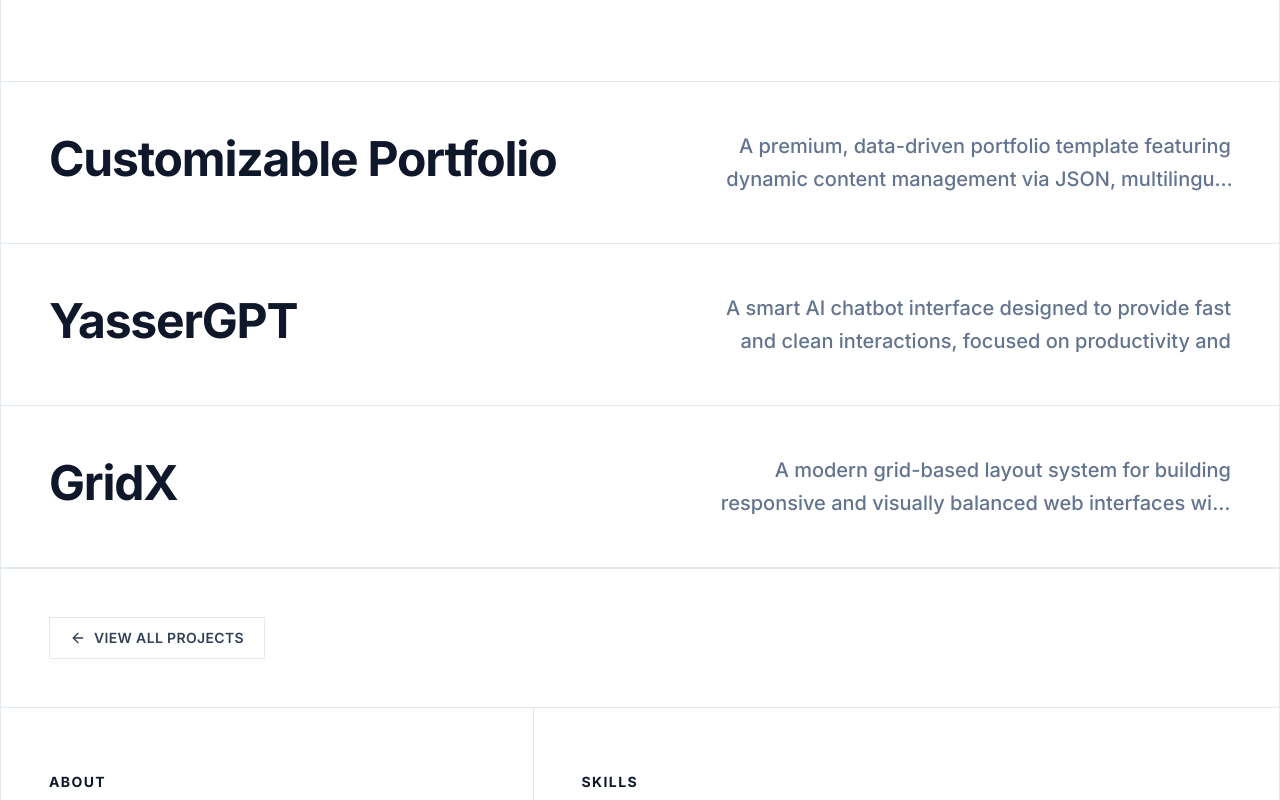
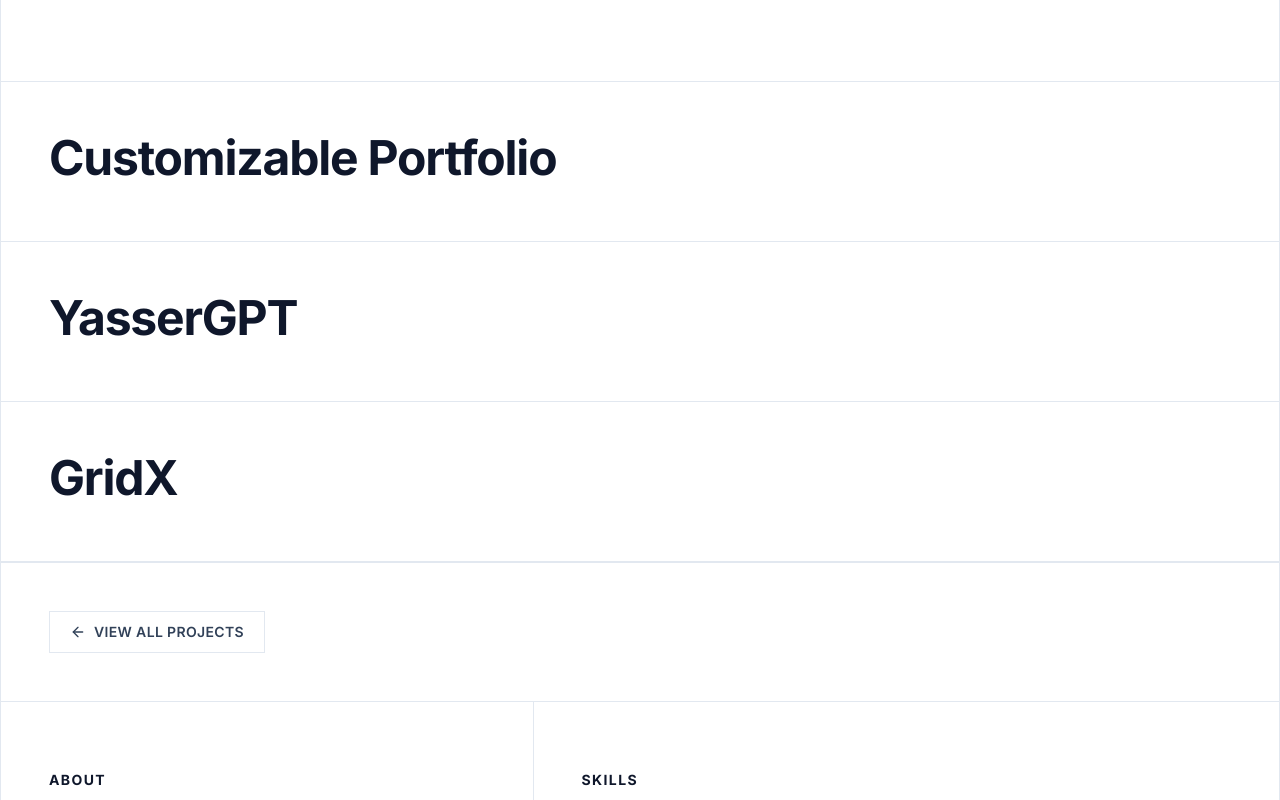
Before and after one commit to yasser8111/Portfolio, a React (Vite) app: page / in a window 1280 px wide. Shown: the part 940-1740 px from the top of the page. Built offline with nearby package versions, Linux system fonts and the light colour scheme.

Commit message:
Fix: Smooth scrolling, language persistence, and project image synchronization

```diff
--- a/package.json
+++ b/package.json
@@ -14,6 +14,7 @@
     "@lottiefiles/dotlottie-react": "^0.19.0",
     "@tailwindcss/vite": "^4.2.2",
     "gsap": "^3.15.0",
+    "lenis": "^1.3.23",
     "lucide-react": "^1.8.0",
     "ogl": "^1.0.11",
     "postprocessing": "^6.39.1",
--- a/src/App.jsx
+++ b/src/App.jsx
@@ -1,6 +1,8 @@
 import React, { useState, Suspense, lazy, useEffect } from "react";
 import { BrowserRouter, Routes, Route, useNavigate, useParams, useLocation } from "react-router-dom";
 import portfolioData from "./data.json";
+import Footer from "./components/Footer";
+import SmoothScroll from "./components/SmoothScroll";
 import Preloader from "./components/Preloader";
 import { createSlug } from "./lib/utils";
 
@@ -46,7 +48,13 @@ const ScrollToTop = () => {
 };
 
 export default function App() {
-  const [lang, setLang] = useState(portfolioData.lang || "en");
+  const [lang, setLang] = useState(() => {
+    return localStorage.getItem("portfolio_lang") || portfolioData.lang || "en";
+  });
+
+  useEffect(() => {
+    localStorage.setItem("portfolio_lang", lang);
+  }, [lang]);
   const {
     personal,
     hero,
@@ -87,6 +95,7 @@ export default function App() {
   };
 
   return (
+    <SmoothScroll>
       <BrowserRouter>
         <ScrollToTop />
         <div
@@ -150,5 +159,6 @@ export default function App() {
           </Suspense>
         </div>
       </BrowserRouter>
+    </SmoothScroll>
   );
 }
--- a/src/components/ProjectHoverSection.jsx
+++ b/src/components/ProjectHoverSection.jsx
@@ -93,11 +93,7 @@ const ProjectHoverSection = ({
                   {project.title}
                 </TextBlock>
               </h2>
-              <div className="flex flex-col md:items-end text-start md:text-right max-w-lg">
-                <p className="text-lg md:text-xl text-slate-500 font-medium leading-relaxed line-clamp-2">
-                  {project.desc}
-                </p>
-              </div>
+
             </Link>
           ))}
           <div className="w-full h-px bg-slate-200" />
--- /dev/null
+++ b/src/components/SmoothScroll.jsx
@@ -0,0 +1,44 @@
+'use client';
+
+import { useEffect, useRef } from 'react';
+import Lenis from 'lenis';
+import { gsap } from 'gsap';
+import { ScrollTrigger } from 'gsap/ScrollTrigger';
+
+export default function SmoothScroll({ children }) {
+  const lenisRef = useRef(null);
+
+  useEffect(() => {
+    // Initialize Lenis
+    const lenis = new Lenis({
+      duration: 1.5,
+      easing: (t) => Math.min(1, 1.001 - Math.pow(2, -10 * t)),
+      orientation: 'vertical',
+      gestureOrientation: 'vertical',
+      smoothWheel: true,
+      wheelMultiplier: 1,
+      touchMultiplier: 2,
+      infinite: false,
+    });
+
+    lenisRef.current = lenis;
+
+    // Connect Lenis to GSAP ScrollTrigger
+    lenis.on('scroll', ScrollTrigger.update);
+
+    gsap.ticker.add((time) => {
+      lenis.raf(time * 1000);
+    });
+
+    gsap.ticker.lagSmoothing(0);
+
+    return () => {
+      lenis.destroy();
+      gsap.ticker.remove((time) => {
+        lenis.raf(time * 1000);
+      });
+    };
+  }, []);
+
+  return <>{children}</>;
+}
--- a/src/data.json
+++ b/src/data.json
@@ -167,27 +167,35 @@
         "tech": "React / Vite / Tailwind CSS / JSON Architecture",
         "desc": "قالب معرض أعمال احترافي يدار بالكامل عبر البيانات، يتميز بسهولة تخصيص المحتوى عبر ملف JSON، دعم كامل للغتين (عربي/إنجليزي)، وتصميم عصري مع حركات تفاعلية سلسة.",
         "year": "2026",
-        "image": "https://bfpjacqkzxjirhoqpsmy.supabase.co/storage/v1/object/public/imges/image.png",
+        "image": "https://bfpjacqkzxjirhoqpsmy.supabase.co/storage/v1/object/public/imges/protfolio.png",
         "demoUrl": "https://ysr811.vercel.app/",
         "repoUrl": "https://github.com/yasser8111/Customizable-Portfolio"
       },
       {
-        "title": "Portify",
-        "tech": "React / AI Integration",
-        "desc": "أداة تجريبية تنشئ مواقع محافظ شخصية تلقائيًا باستخدام تخطيطات مسبقة ومحتوى مُولد بالذكاء الاصطناعي.",
+        "title": "YasserGPT",
+        "tech": "React / OpenAI API",
+        "desc": "واجهة دردشة ذكية تعتمد على الذكاء الاصطناعي، مصممة لتقديم تفاعلات سريعة ونظيفة، مع التركيز على الإنتاجية وتجربة مستخدم بسيطة.",
         "year": "2026",
-        "image": "https://bfpjacqkzxjirhoqpsmy.supabase.co/storage/v1/object/public/imges/image.png",
-        "demoUrl": "#",
-        "repoUrl": "#"
+        "image": "https://bfpjacqkzxjirhoqpsmy.supabase.co/storage/v1/object/public/imges/yasserGPT.png",
+        "demoUrl": "https://ysrgpt.vercel.app",
+        "repoUrl": "https://github.com/yasser8111/yasserGPT"
       },
       {
-        "title": "FPS Game Prototype",
-        "tech": "Godot / GDScript",
-        "desc": "نموذج أولي للعبة تصويب من منظور الشخص الأول يركز على الحركة، آليات إطلاق النار، وتجربة لعب سلسة.",
-        "year": "2025",
-        "image": "https://images.unsplash.com/photo-1618477247222-ac60c9020460?q=80&w=2070&auto=format&fit=crop",
-        "demoUrl": "#",
-        "repoUrl": "#"
+        "title": "GridX",
+        "tech": "HTML / CSS / JavaScript",
+        "desc": "نظام تخطيط شبكي حديث لبناء واجهات ويب متجاوبة ومتوازنة بصرياً مع نهج تصميم بسيط.",
+        "year": "2026",
+        "image": "https://bfpjacqkzxjirhoqpsmy.supabase.co/storage/v1/object/public/imges/gridX.png",
+        "demoUrl": "https://gridx811.vercel.app",
+        "repoUrl": "https://github.com/yasser8111/GridX"
+      },
+      {
+        "title": "ControlTap",
+        "tech": "JavaScript / Chrome Extension",
+        "desc": "إضافة للمتصفح تعزز تحكم المستخدم وإنتاجيته من خلال تبسيط إدارة التبويبات وتوفير إجراءات وصول سريع.",
+        "year": "2026",
+        "image": "https://bfpjacqkzxjirhoqpsmy.supabase.co/storage/v1/object/public/imges/controlTap.png",
+        "repoUrl": "https://github.com/yasser8111/ControlTap-Beta"
       }
     ],
     "expertise": [
--- a/src/index.css
+++ b/src/index.css
@@ -1,5 +1,26 @@
 @import url("https://fonts.googleapis.com/css2?family=Inter:wght@300;400;500;600;700&family=Cairo:wght@300;400;500;600;700;800&family=IBM+Plex+Sans+Arabic:wght@300;400;500;600;700&display=swap");
 @import "tailwindcss";
+
+html.lenis,
+html.lenis body {
+  height: auto;
+}
+
+.lenis.lenis-smooth {
+  scroll-behavior: auto !important;
+}
+
+.lenis.lenis-smooth [data-lenis-prevent] {
+  overscroll-behavior: contain;
+}
+
+.lenis.lenis-stopped {
+  overflow: hidden;
+}
+
+.lenis.lenis-scrolling iframe {
+  pointer-events: none;
+}
 
 @theme {
   --font-sans:
--- a/src/pages/HomePage.jsx
+++ b/src/pages/HomePage.jsx
@@ -147,7 +147,9 @@ const HomePage = ({
                 className="md:col-span-5 py-16 md:border-e border-slate-200 ps-6 md:ps-12 pe-12"
               >
                 <h3 className="text-sm font-bold uppercase tracking-widest text-slate-900 mb-8">
-                  {sections.about}
+                  <TextBlock blockColor="#2563eb">
+                    {sections.about}
+                  </TextBlock>
                 </h3>
                 {about.map((paragraph, i) => (
                   <p
@@ -165,7 +167,9 @@ const HomePage = ({
                 className="md:col-span-7 py-16 ps-12 pe-6 md:pe-12 border-t md:border-t-0 border-slate-200"
               >
                 <h3 className="text-sm font-bold uppercase tracking-widest text-slate-900 mb-8">
-                  {sections.expertise}
+                  <TextBlock blockColor="#2563eb">
+                    {sections.expertise}
+                  </TextBlock>
                 </h3>
                 <div className="grid grid-cols-1 sm:grid-cols-2 gap-x-12 gap-y-12">
                   {expertise.map((item, i) => (
@@ -190,7 +194,9 @@ const HomePage = ({
             <div className="grid grid-cols-1 md:grid-cols-12">
               <div className="md:col-span-3 py-12 md:py-16 md:border-e border-slate-200 ps-6 md:ps-12 pe-8">
                 <h3 className="text-sm font-bold uppercase tracking-widest text-slate-900">
-                  {sections.services}
+                  <TextBlock blockColor="#2563eb">
+                    {sections.services}
+                  </TextBlock>
                 </h3>
               </div>
               <div className="md:col-span-9 grid grid-cols-1 md:grid-cols-3">
```
Also changed, not shown: 1 other file (tests, documents, lock files or other folders). Lines whose indentation alone changed are shown as unchanged.
